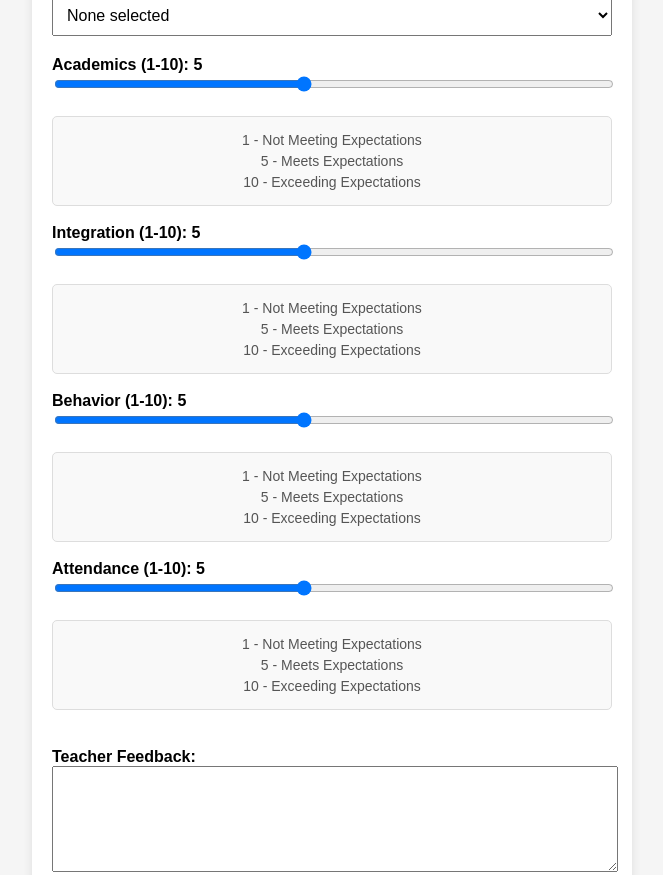
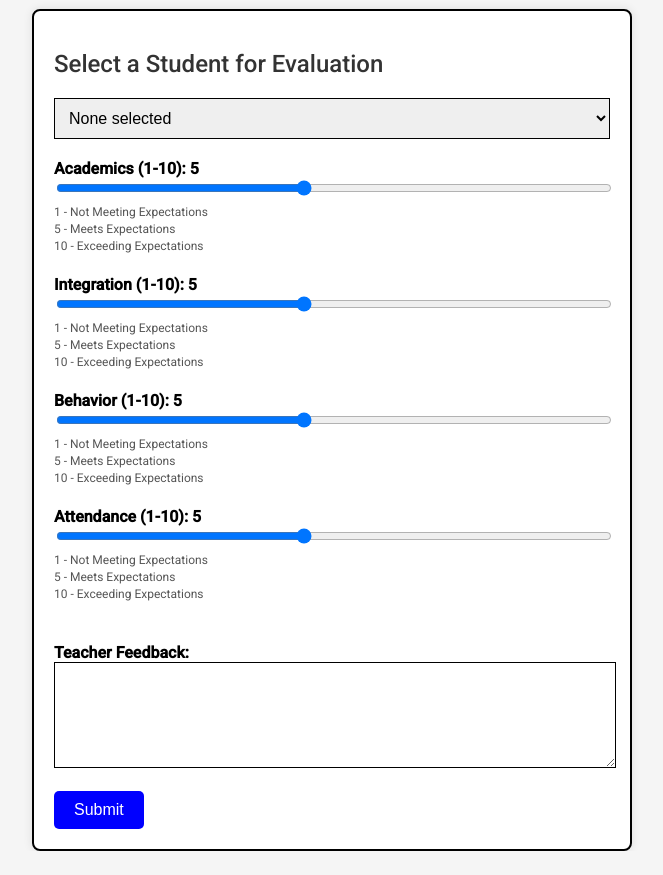
Before and after one commit to ChristianInfluence/student-evaluation, a plain HTML site: page index.html in a window 1280 px wide. Shown: the top 875 px of the page, without its empty margins (308-971 px from the left). After the commit the page ends 851 px from the top, so only its background shows below. Drawn offline with Linux system fonts and the light colour scheme; no server answers.

Commit message:
Update styles.css

```diff
--- a/styles.css
+++ b/styles.css
@@ -1,5 +1,7 @@
+@import url('https://fonts.googleapis.com/css2?family=Roboto:wght@400;500&display=swap');
+
 body {
-    font-family: Arial, sans-serif;
+    font-family: 'Roboto', sans-serif;
     text-align: center;
     padding: 20px;
     background-color: #f5f5f5;
@@ -13,6 +15,8 @@ body {
 
 h2, h3 {
     color: #333;
+    font-weight: 500;
+    margin-bottom: 20px;
 }
 
 #content {
@@ -26,6 +30,7 @@ h2, h3 {
     max-width: 600px;
     width: 100%;
     box-sizing: border-box;
+    border: 2px solid #000;
 }
 
 select {
@@ -33,6 +38,7 @@ select {
     padding: 10px;
     margin-bottom: 20px;
     font-size: 16px;
+    border: 1px solid #000;
 }
 
 .slider-container {
@@ -41,6 +47,7 @@ select {
 
 label {
     font-weight: bold;
+    color: #000;
 }
 
 input[type="range"] {
@@ -50,11 +57,12 @@ input[type="range"] {
 textarea {
     width: 100%;
     height: 100px;
+    border: 1px solid #000;
 }
 
 button {
     padding: 10px 20px;
-    background-color: #4CAF50;
+    background-color: #0000FF;
     color: white;
     border: none;
     border-radius: 5px;
@@ -63,22 +71,18 @@ button {
 }
 
 button:hover {
-    background-color: #45a049;
+    background-color: #00008B;
 }
 
 .legend {
-    margin-top: 20px;
-    font-size: 14px;
+    font-size: 12px;
     color: #555;
-    border: 1px solid #ddd;
-    padding: 10px;
-    border-radius: 5px;
-    background-color: #f9f9f9;
-    text-align: center;
+    text-align: left;
+    margin-top: 5px;
 }
 
 .legend p {
-    margin: 5px 0;
+    margin: 3px 0;
 }
 
 .slider-value {
```
